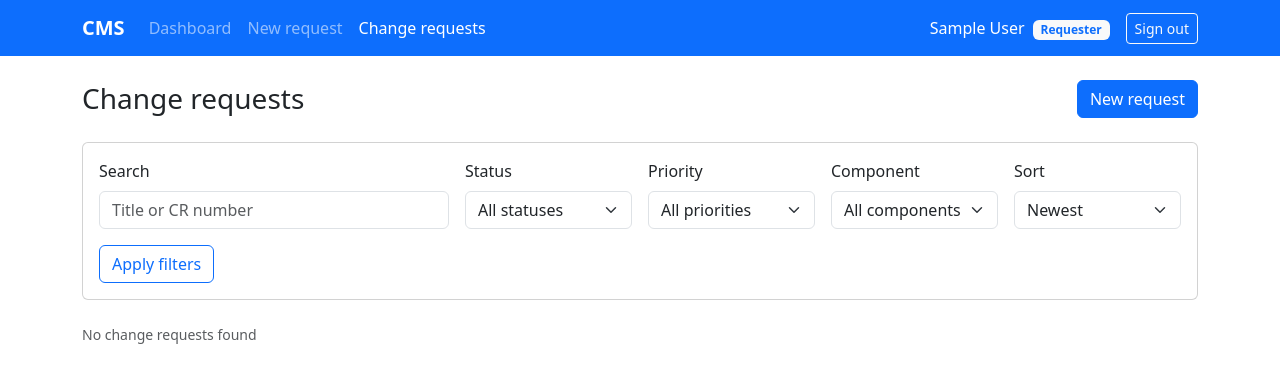
After one commit to Vivaan-Atharva/SEminiproject, a Flask app: page /change-requests in a window 1280 px wide. The commit adds this page. Shown: the top 383 px of the page. Run offline with Flask 3, Linux system fonts and the light colour scheme; the visitor is signed in with stand-in values (Sample User, id 1); data that the repository does not hold is empty.

Commit message:
feat(CMS-4): add list and detail views with filter form and placeholders

```diff
--- a/cms/routes/change_requests.py
+++ b/cms/routes/change_requests.py
@@ -1,11 +1,12 @@
 """Create change request pages (CMS-3)."""
 
-from flask import Blueprint, flash, redirect, render_template, request, url_for
+from flask import Blueprint, abort, flash, redirect, render_template, request, url_for
 from flask_login import current_user, login_required
 from werkzeug.routing import BuildError
 
-from cms.constants import COMPONENTS, CRType, Priority
-from cms.services.change_request_service import ValidationError, create
+from cms.constants import COMPONENTS, CRType, Priority, Status
+from cms.models import ChangeRequest
+from cms.services.change_request_service import ValidationError, create, get_by_id_or_404, search
 
 bp = Blueprint("change_requests", __name__, url_prefix="/change-requests")
 
@@ -35,9 +36,43 @@ def new():
         return _new_form(data=data, errors=error.errors), 400
 
     flash(f"{change_request.cr_number} was created and submitted for review.", "success")
-    try:
-        return redirect(url_for("change_requests.detail", cr_id=change_request.id))
-    except BuildError:
-        # CMS-4 owns the detail and list endpoints. Until it merges, the
-        # dashboard is the available signed-in destination.
-        return redirect(url_for("main.index"))
+    return redirect(url_for("change_requests.detail", cr_id=change_request.id))
+
+
+def _optional_id(name):
+    value = request.args.get(name)
+    return int(value) if value and value.isdigit() else None
+
+
+@bp.route("")
+@bp.route("/")
+@login_required
+def list():
+    filters = {
+        "q": request.args.get("q", "").strip(),
+        "status": request.args.get("status") or None,
+        "priority": request.args.get("priority") or None,
+        "component": request.args.get("component") or None,
+        "sort": request.args.get("sort", "newest"),
+    }
+    items = search(
+        current_user,
+        **filters,
+        assignee_id=_optional_id("assignee_id"),
+        requester_id=_optional_id("requester_id"),
+    )
+    return render_template(
+        "change_requests/list.html",
+        items=items,
+        filters=filters,
+        statuses=Status.ALL,
+        priorities=Priority.ALL,
+        components=COMPONENTS,
+    )
+
+
+@bp.route("/<int:cr_id>")
+@login_required
+def detail(cr_id):
+    change_request = get_by_id_or_404(cr_id, current_user)
+    return render_template("change_requests/detail.html", cr=change_request)
--- a/cms/templates/base.html
+++ b/cms/templates/base.html
@@ -20,6 +20,10 @@
           <li class="nav-item">
             <a class="nav-link {% if request.endpoint == 'change_requests.new' %}active{% endif %}"
                href="{{ url_for('change_requests.new') }}">New request</a>
+          </li>
+          <li class="nav-item">
+            <a class="nav-link {% if request.endpoint in ['change_requests.list', 'change_requests.detail'] %}active{% endif %}"
+               href="{{ url_for('change_requests.list') }}">Change requests</a>
           </li>
           {% block nav_extra %}{% endblock %}
         </ul>
--- /dev/null
+++ b/cms/templates/change_requests/_actions.html
@@ -0,0 +1 @@
+<!-- Filled in by CMS-5/6/7/8/9. -->
--- /dev/null
+++ b/cms/templates/change_requests/_history.html
@@ -0,0 +1 @@
+<!-- Filled in by CMS-5/6/7/8/9/10. -->
--- /dev/null
+++ b/cms/templates/change_requests/list.html
@@ -0,0 +1,53 @@
+{% extends "base.html" %}
+
+{% block title %}Change requests · CMS{% endblock %}
+
+{% block content %}
+  <div class="d-flex justify-content-between align-items-center mb-4">
+    <h1 class="h3 mb-0">Change requests</h1>
+    <a class="btn btn-primary" href="{{ url_for('change_requests.new') }}">New request</a>
+  </div>
+
+  <form method="get" class="card card-body mb-4">
+    <div class="row g-3">
+      <div class="col-md-4">
+        <label class="form-label" for="q">Search</label>
+        <input class="form-control" id="q" name="q" value="{{ filters.q }}" placeholder="Title or CR number">
+      </div>
+      <div class="col-md-2">
+        <label class="form-label" for="status">Status</label>
+        <select class="form-select" id="status" name="status">
+          <option value="">All statuses</option>
+          {% for value in statuses %}<option value="{{ value }}" {% if filters.status == value %}selected{% endif %}>{{ value }}</option>{% endfor %}
+        </select>
+      </div>
+      <div class="col-md-2">
+        <label class="form-label" for="priority">Priority</label>
+        <select class="form-select" id="priority" name="priority">
+          <option value="">All priorities</option>
+          {% for value in priorities %}<option value="{{ value }}" {% if filters.priority == value %}selected{% endif %}>{{ value }}</option>{% endfor %}
+        </select>
+      </div>
+      <div class="col-md-2">
+        <label class="form-label" for="component">Component</label>
+        <select class="form-select" id="component" name="component">
+          <option value="">All components</option>
+          {% for value in components %}<option value="{{ value }}" {% if filters.component == value %}selected{% endif %}>{{ value }}</option>{% endfor %}
+        </select>
+      </div>
+      <div class="col-md-2">
+        <label class="form-label" for="sort">Sort</label>
+        <select class="form-select" id="sort" name="sort">
+          <option value="newest" {% if filters.sort == 'newest' %}selected{% endif %}>Newest</option>
+          <option value="oldest" {% if filters.sort == 'oldest' %}selected{% endif %}>Oldest</option>
+          <option value="priority" {% if filters.sort == 'priority' %}selected{% endif %}>Priority</option>
+        </select>
+      </div>
+    </div>
+    <div class="mt-3"><button class="btn btn-outline-primary" type="submit">Apply filters</button></div>
+  </form>
+
+  {% with test_id='change-requests', empty='No change requests found', show_due=false %}
+    {% include "_cr_table.html" %}
+  {% endwith %}
+{% endblock %}
```
Also changed, not shown: cms/templates/change_requests/detail.html (added, +20 -0 lines).
